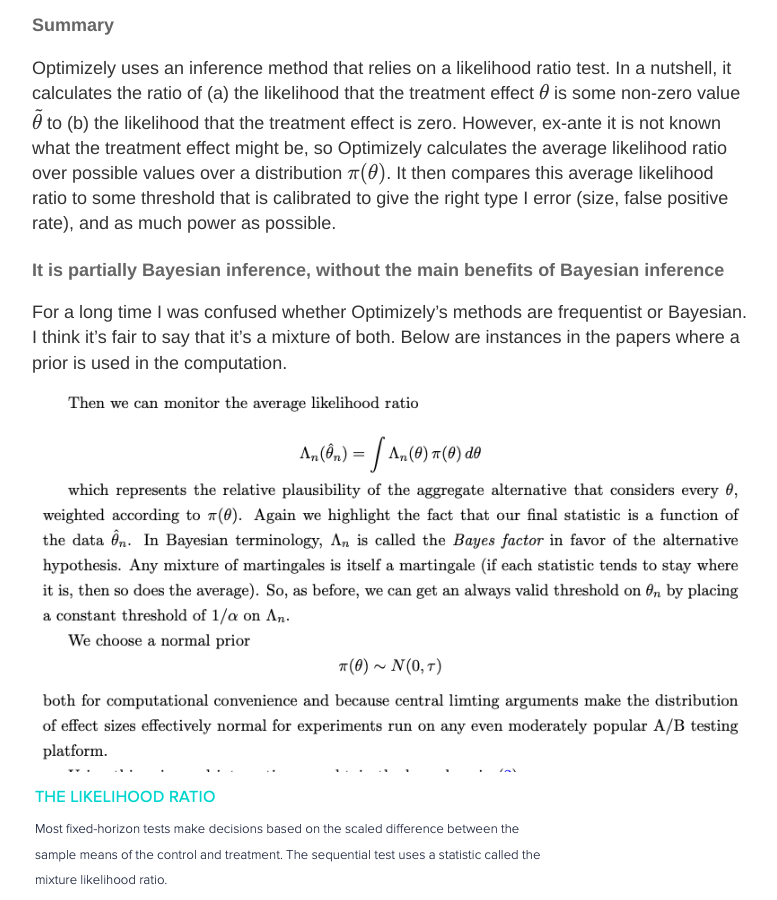
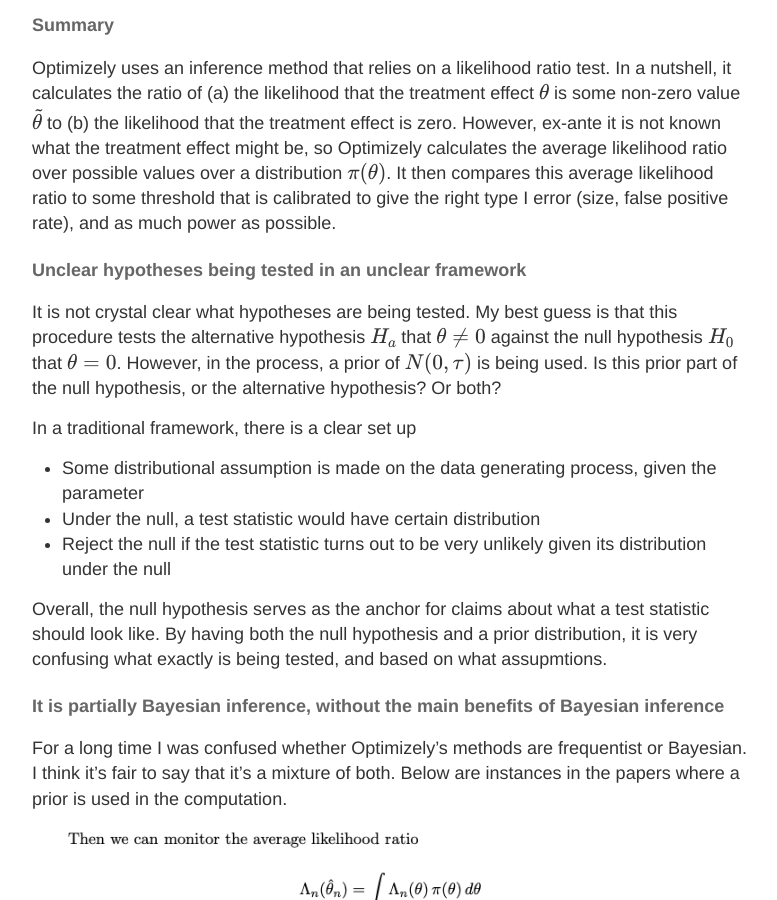
Before and after one commit to lechipatrick/lechipatrick.github.io, a Jekyll site: the page built from _posts/2022-12-07-a-critique-of-Optimizely.md, in a window 1280 px wide and 900 px high, scrolled down 2603 px. Shown: the whole window, without its empty margins (248-1025 px from the left). Built offline with Jekyll 4.4.1, drawn with Linux system fonts in a browser that asks for light colours; formulas are drawn with MathJax 3.

Commit message:
Update 2022-12-07-a-critique-of-Optimizely.md

```diff
--- a/_posts/2022-12-07-a-critique-of-Optimizely.md
+++ b/_posts/2022-12-07-a-critique-of-Optimizely.md
@@ -64,6 +64,16 @@
 #### Summary
 Optimizely uses an inference method that relies on a likelihood ratio test. In a nutshell, it calculates the ratio of (a) the likelihood that the treatment effect $\theta$  is some non-zero value $\tilde \theta$ to (b) the likelihood that the treatment effect is zero. However, ex-ante it is not known what the treatment effect might be, so Optimizely calculates the average likelihood ratio over possible values over a distribution $\pi(\theta)$. It then compares this average likelihood ratio to some threshold that is calibrated to give the right type I error (size, false positive rate), and as much power as possible.
 
+#### Unclear hypotheses being tested in an unclear framework
+It is not crystal clear what hypotheses are being tested. My best guess is that this procedure tests the alternative hypothesis $H_a$ that $\theta\neq 0$ against the null hypothesis $H_0$ that $\theta = 0$. However, in the process, a prior of $N(0, \tau)$ is being used. Is this prior part of the null hypothesis, or the alternative hypothesis? Or both?
+
+In a traditional framework, there is a clear set up
+* Some distributional assumption is made on the data generating process, given the parameter
+* Under the null, a test statistic would have certain distribution
+* Reject the null if the test statistic turns out to be very unlikely given its distribution under the null
+
+Overall, the null hypothesis serves as the anchor for claims about what a test statistic should look like. By having both the null hypothesis and a prior distribution, it is very confusing what exactly is being tested, and based on what assupmtions.
+
 #### It is partially Bayesian inference, without the main benefits of Bayesian inference
 For a long time I was confused whether Optimizely's methods are frequentist or Bayesian. I think it's fair to say that it's a mixture of both. Below are instances in the papers where a prior is used in the computation.
 
```
